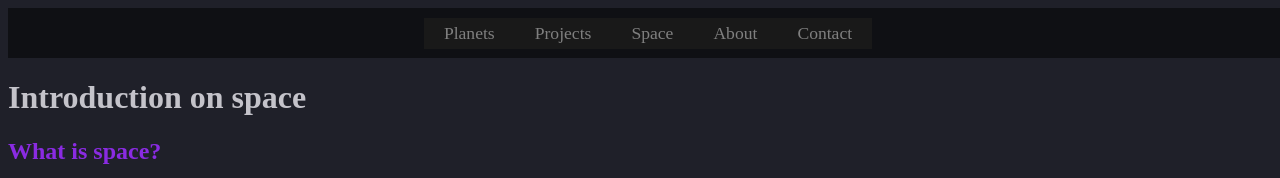
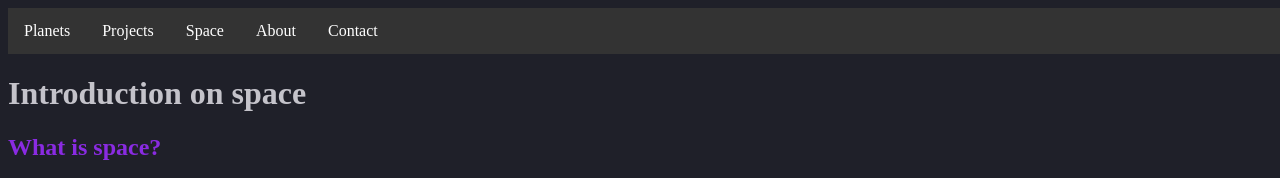
Before and after one commit to imnotzhe/zheshen, a plain HTML site: page index.html in a window 1280 px wide. Shown: the top 178 px of the page. Drawn offline with Linux system fonts and the light colour scheme.

Commit message:
Update style.css

```diff
--- a/style.css
+++ b/style.css
@@ -57,42 +57,6 @@ img{
     cursor: pointer;
 }
 
-.navbar{
-    display: flex;
-    justify-content: center;
-    height: 50px;
-    align-items: center;
-    position: sticky;
-    top: 0;
-}
-
-.navbar::before{
-    content:"";
-    position: absolute;
-    background-color: rgba(0,0,0, 0.5);
-    height: 100%;
-    width: 100%;
-    z-index: 1;
-}
-.navbar ul{
-    display: flex;
-    list-style: none;
-}
-
-.navbar ul li{
-    font-size: 1.1rem;
-}
-
-.navbar ul li a{
-    padding: 5px 20px;
-    text-decoration: none;
-    color: white;
-}
-
-.navbar ul li a:hover{
-    border-bottom: 2px solid yellow;
-}
-
   footer{
     position: fixed;
     left:0;
```
